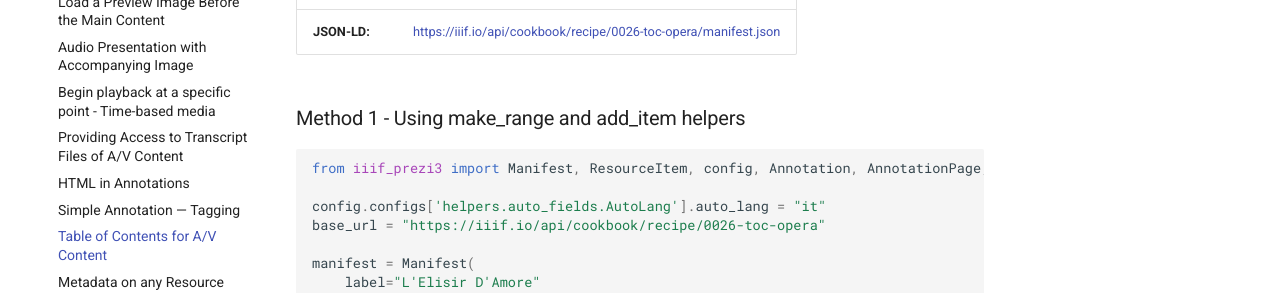
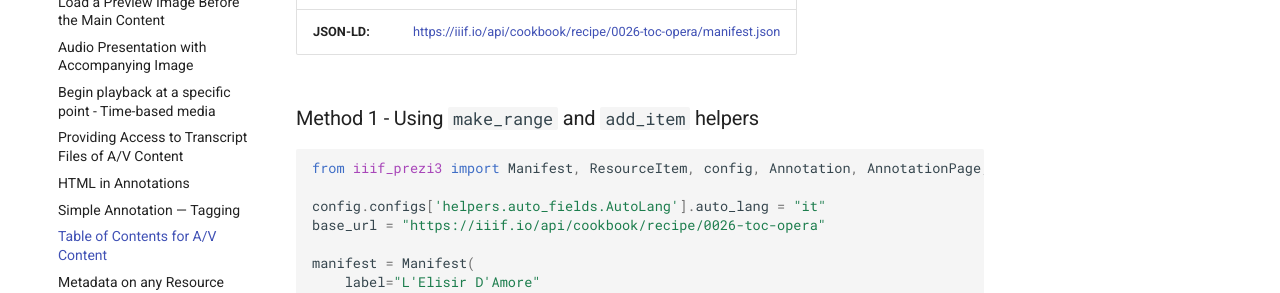
Before and after one commit to iiif-prezi/iiif-prezi3, an MkDocs documentation site: the page built from docs/recipes/0026-toc-opera.md, in a window 1280 px wide and 900 px high. Shown: the part 262-555 px from the top of the window. Built offline with MkDocs 1.6.1 and Material for MkDocs 9.7.7, drawn with Linux system fonts in a browser that asks for light colours; part of the change alters nothing that is shown.

````diff
--- a/docs/recipes/0026-toc-opera.md
+++ b/docs/recipes/0026-toc-opera.md
@@ -4,7 +4,7 @@
 | **Recipe:**  | [https://iiif.io/api/cookbook/recipe/0026-toc-opera/](https://iiif.io/api/cookbook/recipe/0026-toc-opera/) |
 | **JSON-LD:** | [https://iiif.io/api/cookbook/recipe/0026-toc-opera/manifest.json](https://iiif.io/api/cookbook/recipe/0026-toc-opera/manifest.json) |
 
-### Method 1 - Using make_range and add_item helpers
+### Method 1 - Using `make_range` and `add_item` helpers
 ```python
---8<-- "docs/recipes/scripts/0026-toc-opera.py"
+--8<-- "docs/recipes/scripts/0026-toc-opera-method1.py"
 ```
````
Also changed, not shown: docs/recipes/scripts/0026-toc-opera-method1.py (renamed from docs/recipes/scripts/0026-toc-opera.py).
